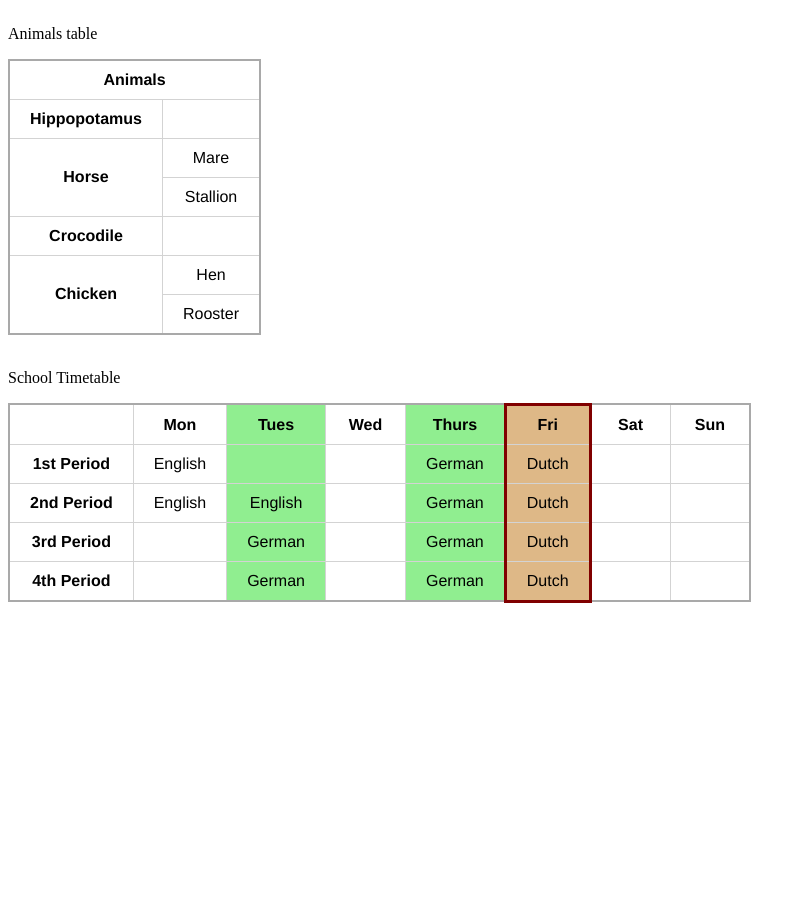
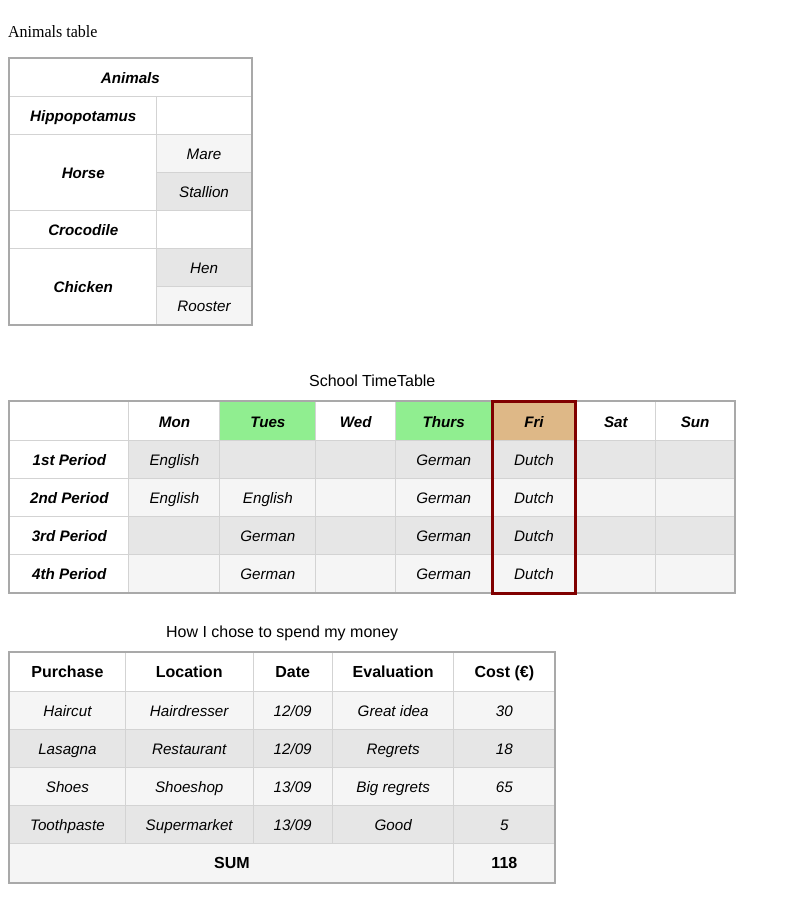
Before and after one commit to tylerprehl/javascript-practice, a plain HTML site: page index.html in a window 1280 px wide. Shown: the part 280-1202 px from the top of the page, without its empty margins (0-806 px from the left). Before the commit the page ends 927 px from the top, so only its background shows below. Drawn offline with Linux system fonts and the light colour scheme.

Commit message:
Implement table structure and scopes
Table structure (thead, tbody, tfoot) allow for better stylizing as well
as features such as a repeating header over multiple pages and a
summation footer row. Scopes allow for better accessibility. :)

```diff
--- a/index.html
+++ b/index.html
@@ -39,6 +39,7 @@
     </tr>
   </table>
   <br>
+  <!--***************************************************************************-->
   <p>Animals table</p>
   <table>
     <tr>
@@ -65,9 +66,10 @@
       <td>Rooster</td>
     </tr>
   </table>
-    <br>
-    <p>School Timetable</p>
+  <br><br>
+  <!--***************************************************************************-->
   <table>
+    <caption>School TimeTable</caption>
     <colgroup>
       <col style="min-width: 80px; font-weight: bold;">
       <col style="min-width: 80px;">
@@ -80,16 +82,16 @@
     </colgroup>
     <tr>
       <th></th>
-      <th>Mon</th>
-      <th>Tues</th>
-      <th>Wed</th>
-      <th>Thurs</th>
-      <th>Fri</th>
-      <th>Sat</th>
-      <th>Sun</th>
+      <th scope="col">Mon</th>
+      <th scope="col">Tues</th>
+      <th scope="col">Wed</th>
+      <th scope="col">Thurs</th>
+      <th scope="col">Fri</th>
+      <th scope="col">Sat</th>
+      <th scope="col">Sun</th>
     </tr>
     <tr>
-      <th>1st Period</td>
+      <th scope="row">1st Period</td>
       <td>English</td>
       <td></td>
       <td></td>
@@ -99,7 +101,7 @@
       <td></td>
     </tr>
     <tr>
-      <th>2nd Period</td>
+      <th scope="row">2nd Period</td>
       <td>English</td>
       <td>English</td>
       <td></td>
@@ -109,7 +111,7 @@
       <td></td>
     </tr>
     <tr>
-      <th>3rd Period</td>
+      <th scope="row">3rd Period</td>
       <td></td>
       <td>German</td>
       <td></td>
@@ -119,7 +121,7 @@
       <td></td>
     </tr>
     <tr>
-      <th>4th Period</td>
+      <th scope="row">4th Period</td>
       <td></td>
       <td>German</td>
       <td></td>
@@ -129,6 +131,56 @@
       <td></td>
     </tr>
   </table>
-  <br><br>
+  <br>
+  <!--***************************************************************************-->
+  <table>
+    <caption>How I chose to spend my money</caption>
+    <thead>
+      <tr>
+        <th>Purchase</th>
+        <th>Location</th>
+        <th>Date</th>
+        <th>Evaluation</th>
+        <th>Cost (€)</th>
+      </tr>
+    </thead>
+    <tfoot>
+      <tr>
+        <td colspan="4">SUM</td>
+        <td>118</td>
+      </tr>
+    </tfoot>
+    <tbody>
+      <tr>
+        <td>Haircut</td>
+        <td>Hairdresser</td>
+        <td>12/09</td>
+        <td>Great idea</td>
+        <td>30</td>
+      </tr>
+      <tr>
+        <td>Lasagna</td>
+        <td>Restaurant</td>
+        <td>12/09</td>
+        <td>Regrets</td>
+        <td>18</td>
+      </tr>
+      <tr>
+        <td>Shoes</td>
+        <td>Shoeshop</td>
+        <td>13/09</td>
+        <td>Big regrets</td>
+        <td>65</td>
+      </tr>
+      <tr>
+        <td>Toothpaste</td>
+        <td>Supermarket</td>
+        <td>13/09</td>
+        <td>Good</td>
+        <td>5</td>
+      </tr>
+    </tbody>
+  </table>
+  <br><br><br><br><br><br></br>
 </body>
 </html>
--- a/src/style.css
+++ b/src/style.css
@@ -9,3 +9,24 @@ td, th {
     padding: 10px 20px;
     text-align: center;
 }
+
+tbody {
+    font-size: 95%;
+    font-style: italic;
+}
+
+tfoot {
+    font-weight: bold;
+}
+
+tr:nth-child(even) td {
+    background-color: rgb(230, 230, 230);
+}
+
+tr:nth-child(odd) td {
+    background-color: rgb(245,245,245);
+}
+
+caption {
+    padding: 10px;
+}
```
Lines whose indentation alone changed are shown as unchanged.
